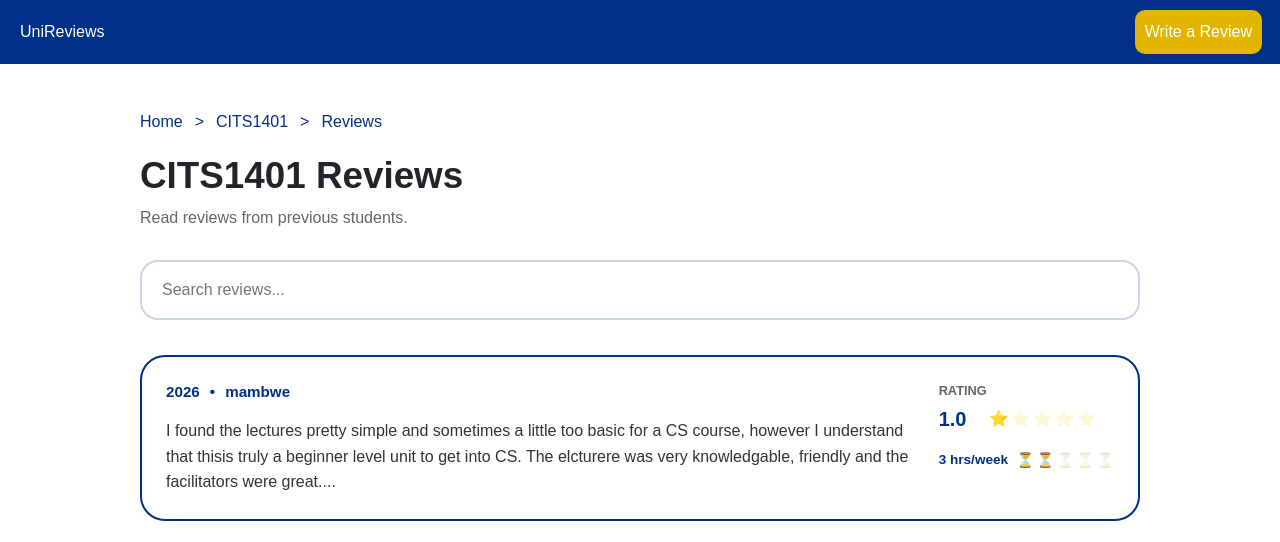
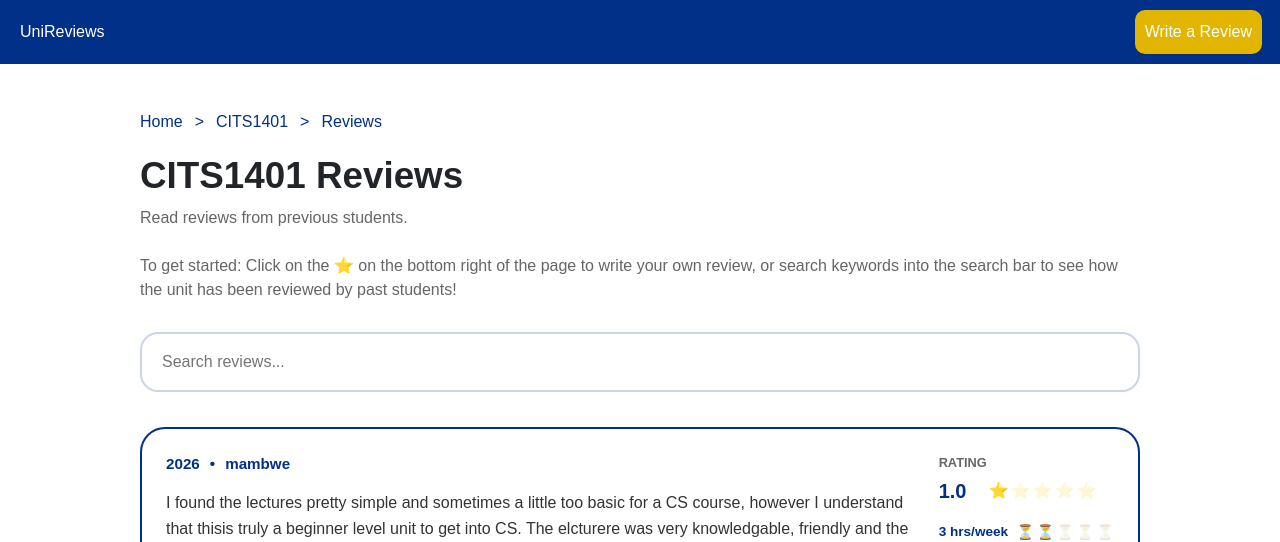
Before and after one commit to KGLapuz/AgileWebDevCits3403, a Flask app: page /CITS1401/reviews in a window 1280 px wide. Shown: the top 542 px of the page. Run offline with Flask 3, Linux system fonts and the light colour scheme; data comes from the database, SQL or seed files in the repository; some libraries are stand-ins or nearby versions.

Commit message:
Updates to content list:paragraphs, unit page: data change format

```diff
--- a/app/templates/content_list.html
+++ b/app/templates/content_list.html
@@ -30,11 +30,17 @@
 
         <p>
             {% if content_type == "discussions" %}
-                Ask questions and help other students.
+                Ask questions and help other students. <br><br>
+                To get started:
+                Click on the 💬 on the bottom right of the page to begin your discussion, or search keywords into the search bar to see what students have been chatting about!
             {% elif content_type == "projects" %}
-                Explore past student projects and ideas.
+                Explore past student projects and ideas.<br><br>
+                To get started:
+                Click on the 📁 on the bottom right of the page to post your project, or search keywords into the search bar to see students past projects!
             {% elif content_type == "reviews" %}
-                Read reviews from previous students.
+                Read reviews from previous students.<br><br>
+                To get started:
+                Click on the ⭐ on the bottom right of the page to write your own review, or search keywords into the search bar to see how the unit has been reviewed by past students!
             {% endif %}
         </p>
     </div>
--- a/app/templates/create_discussion.html
+++ b/app/templates/create_discussion.html
@@ -26,7 +26,10 @@
     <!-- HEADER -->
     <div class="text-center mb-4">
         <h1 class="fw-bold">Start a Discussion</h1>
-        <p class="text-muted">Ask questions or share insights about <strong>{{ unit.code }} - {{ unit.name }}</strong></p>
+        <p class="text-muted">
+            Ask questions or share insights about
+            <strong>{{ unit.code }} - {{ unit.name }}</strong>
+        </p>
     </div>
 
     <!-- FLASH MESSAGES -->
```
Also changed, not shown: app/templates/unit_page.html (+8 -9 lines).
